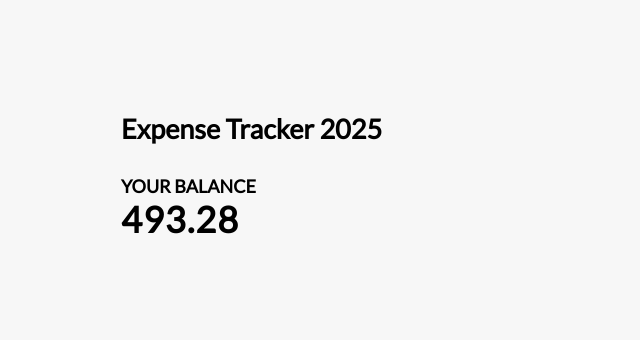
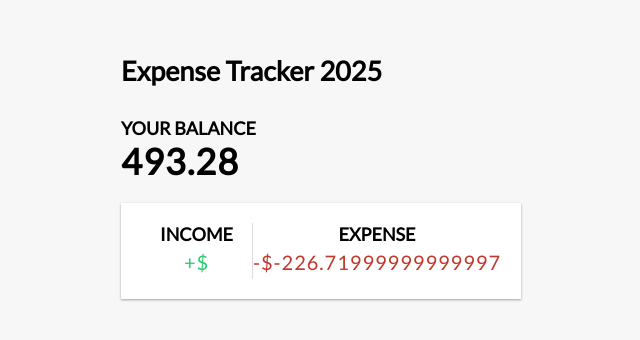
Before and after one commit to canodiana/homework-4, a Vue app: page / in a window 1280 px wide. Shown: the part 220-560 px from the top of the page, without its empty margins (319-959 px from the left). Built offline with nearby package versions, Linux system fonts and the light colour scheme.

Commit message:
finished income expense component

```diff
--- a/src/App.vue
+++ b/src/App.vue
@@ -1,6 +1,7 @@
 <script setup>
 import Header from './components/Header.vue';
 import Balance from './components/Balance.vue';
+import IncomeExpenses from './components/IncomeExpenses.vue';
 import { ref, computed } from 'vue'
 
 const transactions = ref([
@@ -16,6 +17,14 @@
   }, 0)
 })
 
+const moneyOut = computed(() => {
+  return transactions.value
+    .filter((x) => x.amount < 0)
+    .reduce((acc, x) => {
+      return acc + x.amount
+    }, 0)
+})
+
 
 
 </script>
@@ -24,6 +33,7 @@
   <Header></Header>
 <div class="container">
   <Balance :total="sum"></Balance>
+  <IncomeExpenses :moneyIn="1000" :expense="moneyOut"></IncomeExpenses>
 
 </div>
 
--- /dev/null
+++ b/src/components/IncomeExpenses.vue
@@ -0,0 +1,33 @@
+<script setup>
+import { defineProps } from 'vue'
+
+const props = defineProps({
+  income: {
+    type: Number,
+    required: true,
+  },
+  expense: {
+    type: Number,
+    required: true,
+  }
+})
+
+
+</script>
+
+
+<template>
+<div class="inc-exp-container">
+  <div>
+    <h4>Income</h4>
+    <p id="money-plus" class="money plus">+${{ income }}</p>
+  </div>
+  <div>
+    <h4>Expense</h4>
+    <p id="money-minus" class="money minus">-${{ expense }}</p>
+  </div>
+</div>
+
+
+
+</template>
```
